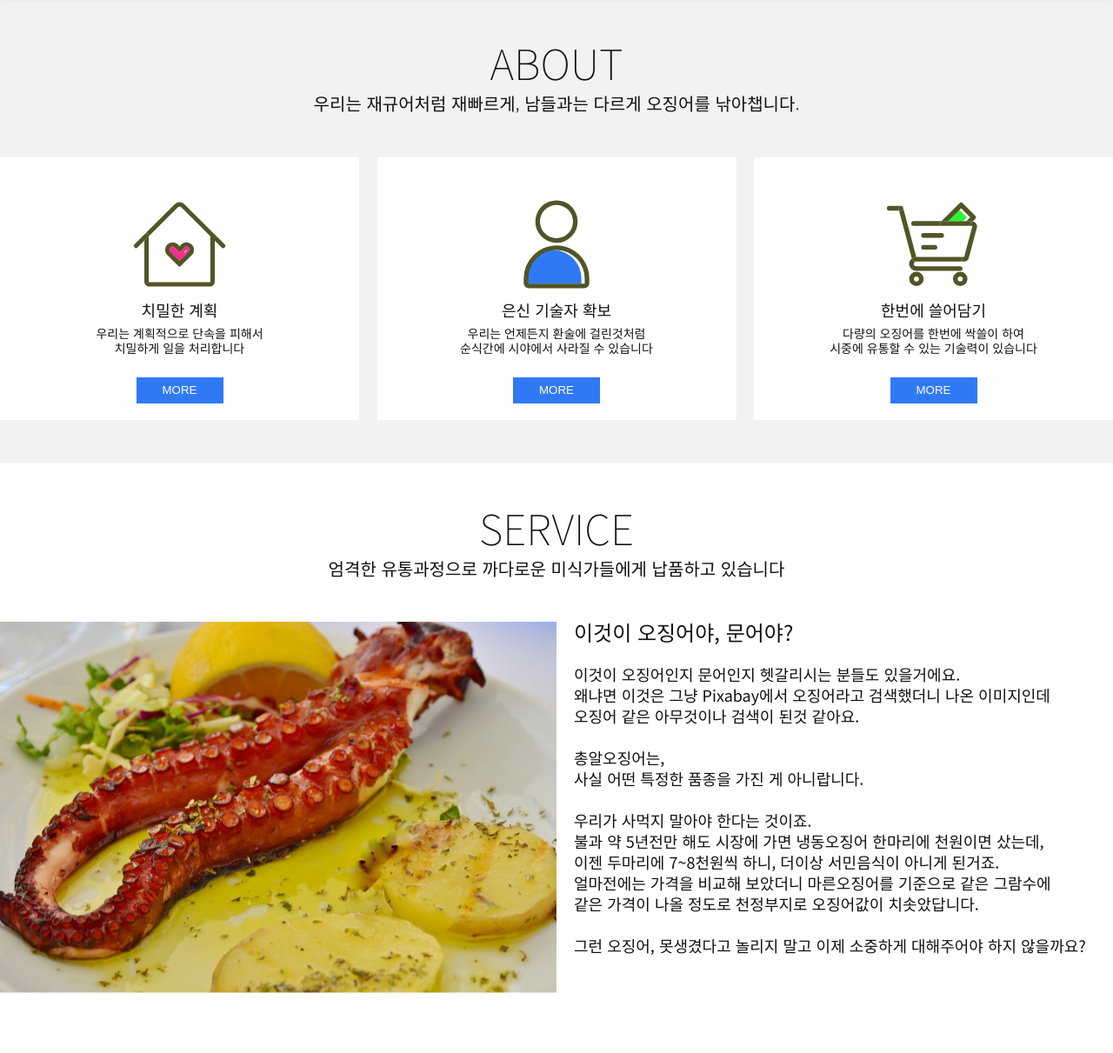
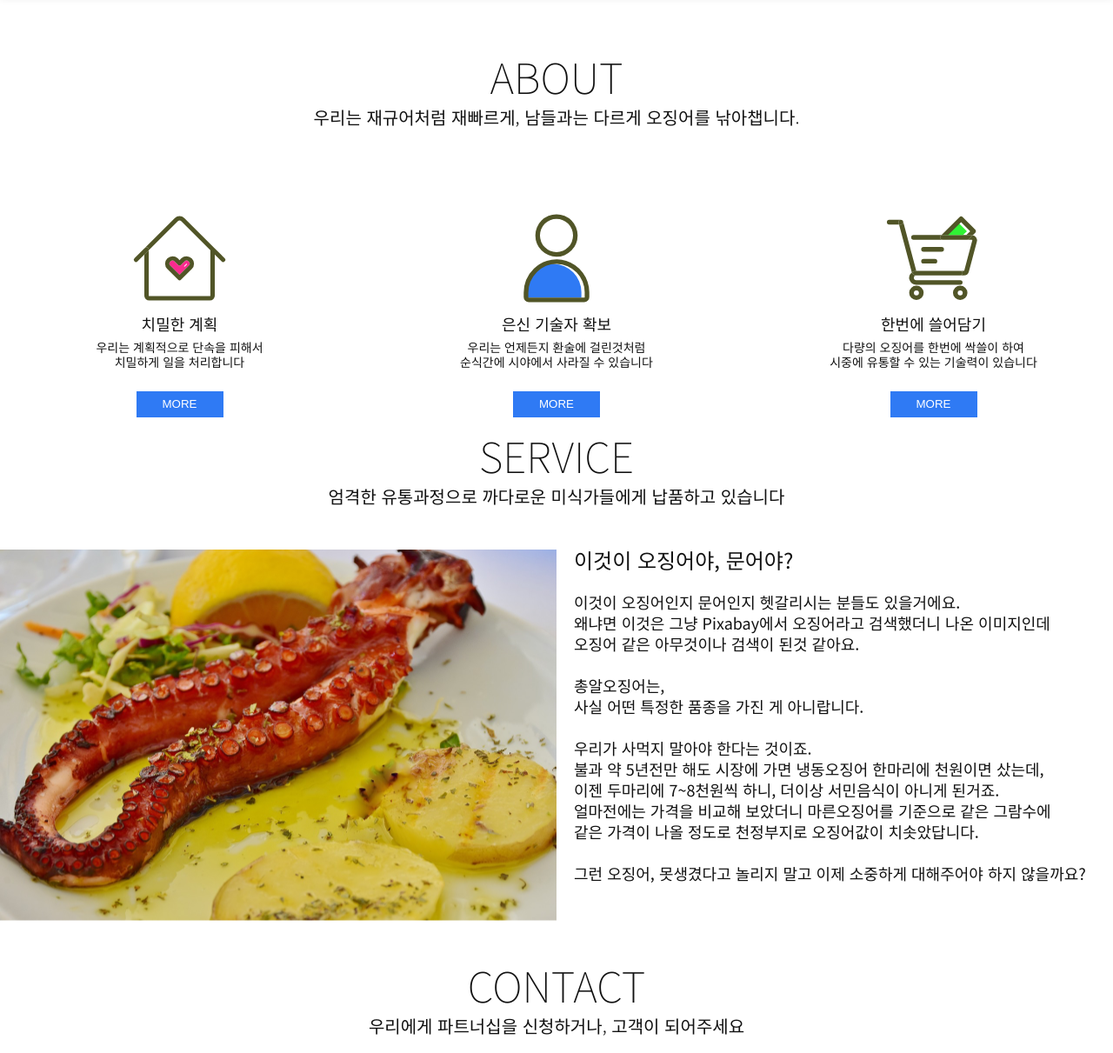
Before and after one commit to devTiana/practice-clone-coding, a plain HTML site: page homepage-tamo/tamo.html in a window 1280 px wide. Shown: the part 787-1998 px from the top of the page at 87% size. Drawn offline with Linux system fonts and the light colour scheme.

Commit message:
Feat: Contact 섹션 레이아웃 구조 작성

```diff
--- a/homepage-tamo/tamo.html
+++ b/homepage-tamo/tamo.html
@@ -32,7 +32,7 @@
         </ul>
       </header>
       <div class="intro_text">
-        <h1 class="font_white">총알오징어, 세마리에 만원</h1>
+        <h1 class="title font_white">총알오징어, 세마리에 만원</h1>
         <h4 class="contents_font font_white">우리는 전기를 이용해 실수인척 새끼 오징어를 불법 포획합니다.</h4>
       </div>
     </div>
@@ -66,8 +66,8 @@
     </ul>
     <!-- amount end-->
 
-    <section class="about">
-      <h1>ABOUT</h1>
+    <section id="about">
+      <h1 class="title">ABOUT</h1>
       <div class="contents_font">
         우리는 재규어처럼 재빠르게, 남들과는 다르게 오징어를 낚아챕니다.
       </div>
@@ -107,8 +107,8 @@
     </section>
     <!-- about end-->
 
-    <div class="service">
-      <h1>SERVICE</h1>
+    <section id="service">
+      <h1 class="title">SERVICE</h1>
       <div class="contents_font">엄격한 유통과정으로 까다로운 미식가들에게 납품하고 있습니다</div>
       <div class="service_contents">
         <img src="img-tamo/food.png" alt="오징어 요리 이미지" />
@@ -133,8 +133,21 @@
           </p>
         </div>
       </div>
-    </div>
-    <!-- service -->
+    </section>
+    <!-- service end -->
+
+    <!-- 내일 커밋하기 -->
+    <section id="contact">
+      <ul class="contact_contents">
+        <li>
+          <h1 class="title">CONTACT</h1>
+          <div class="contents_font">우리에게 파트너십을 신청하거나, 고객이 되어주세요</div>
+          <button class="learn_more">더 알아보기</button>
+        </li>
+        <li></li>
+      </ul>
+    </section>
+    <!-- contact end -->
 
   </div>
 </body>
```
